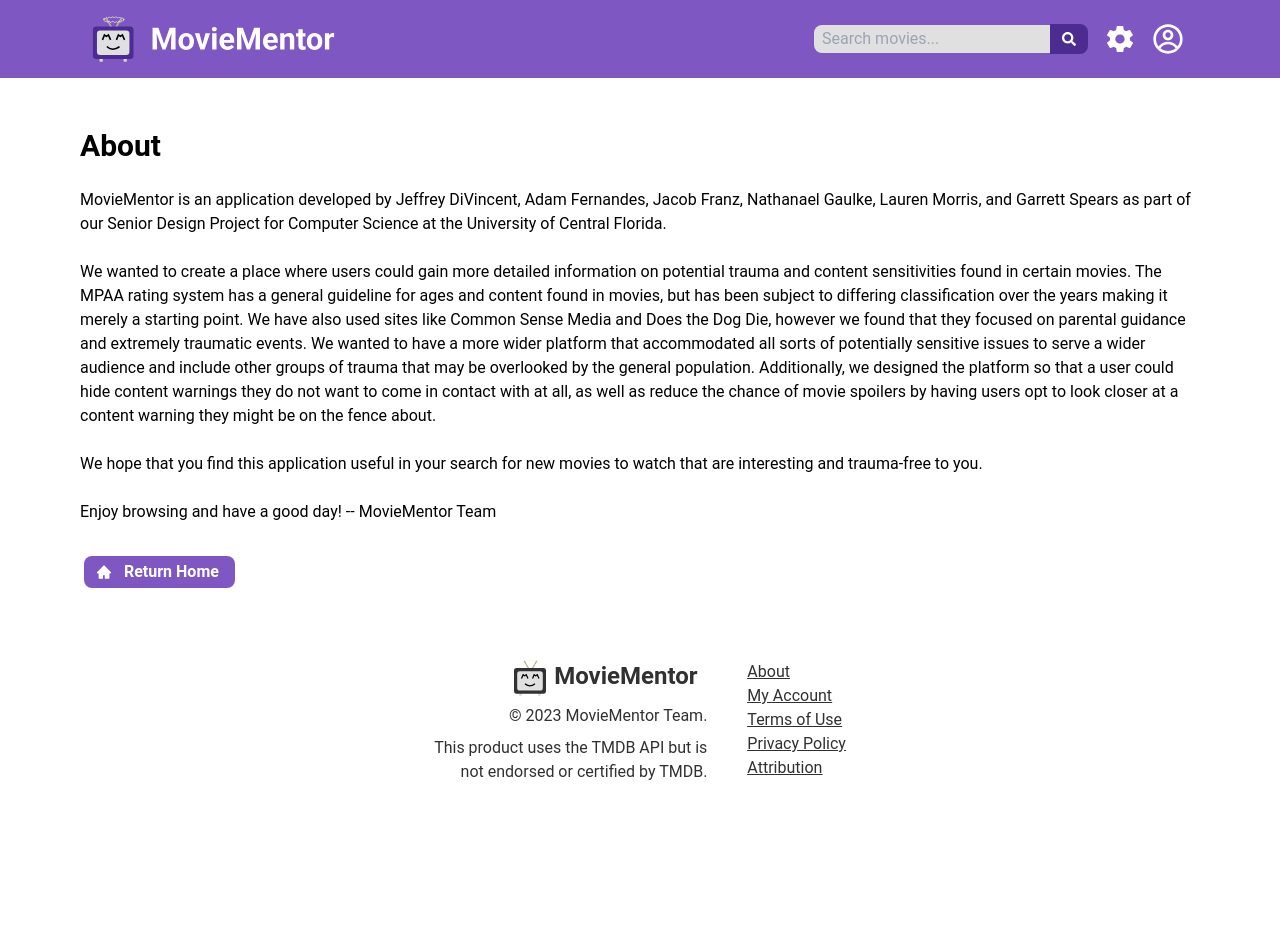
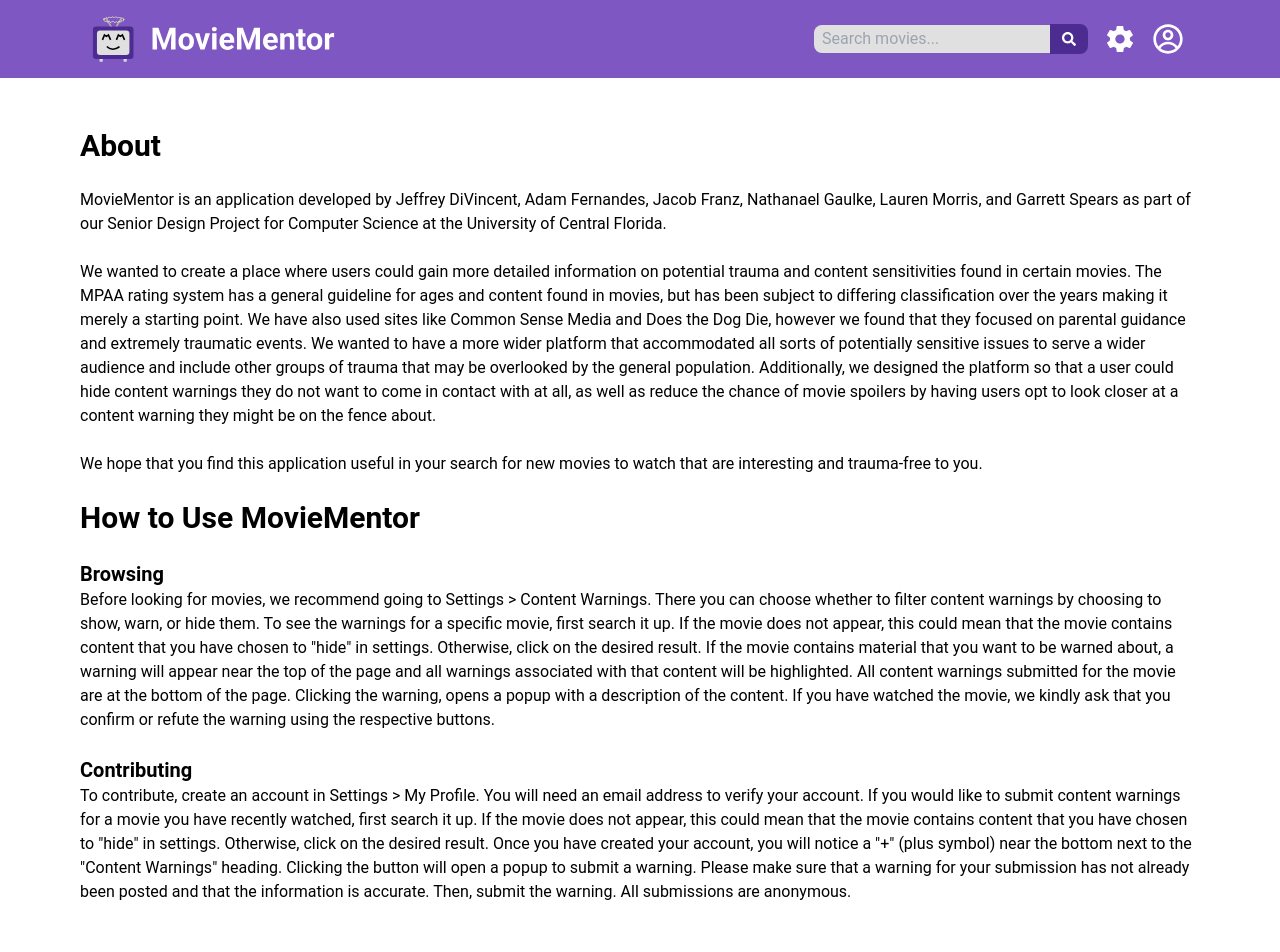
Before and after one commit to ContentWarnings/WebFrontend, a React (Create React App) app: page /about in a window 1280 px wide. Shown: the top 952 px of the page. Before the commit the page ends 800 px from the top, so only its background shows below. Built offline with nearby package versions, Linux system fonts and the light colour scheme; no server answers.

Commit message:
Add user instructions to about page

```diff
--- a/src/pages/About.tsx
+++ b/src/pages/About.tsx
@@ -7,14 +7,14 @@ function AboutPage() {
       <div className="mt-5 text-dark-3 dark:text-light-1">
         <h1 className="text-3xl font-bold">About</h1>
         <br />
-        <p className="text-1xl">
+        <p>
           MovieMentor is an application developed by Jeffrey DiVincent, Adam
           Fernandes, Jacob Franz, Nathanael Gaulke, Lauren Morris, and Garrett
           Spears as part of our Senior Design Project for Computer Science at
           the University of Central Florida.
         </p>
         <br />
-        <p className="text-1xl">
+        <p>
           We wanted to create a place where users could gain more detailed
           information on potential trauma and content sensitivities found in
           certain movies. The MPAA rating system has a general guideline for
@@ -32,14 +32,47 @@ function AboutPage() {
           might be on the fence about.
         </p>
         <br />
-        <p className="text-1xl">
+        <p>
           We hope that you find this application useful in your search for new
           movies to watch that are interesting and trauma-free to you.
         </p>
         <br />
-        <p className="text-1xl">
-          Enjoy browsing and have a good day! -- MovieMentor Team
+        <h1 className="text-3xl font-bold">How to Use MovieMentor</h1>
+        <br />
+        <h2 className="text-xl font-bold">Browsing</h2>
+        <p>
+          Before looking for movies, we recommend going to Settings &gt; Content
+          Warnings. There you can choose whether to filter content warnings by
+          choosing to show, warn, or hide them. To see the warnings for a
+          specific movie, first search it up. If the movie does not appear, this
+          could mean that the movie contains content that you have chosen to
+          "hide" in settings. Otherwise, click on the desired result. If the
+          movie contains material that you want to be warned about, a warning
+          will appear near the top of the page and all warnings associated with
+          that content will be highlighted. All content warnings submitted for
+          the movie are at the bottom of the page. Clicking the warning, opens a
+          popup with a description of the content. If you have watched the
+          movie, we kindly ask that you confirm or refute the warning using the
+          respective buttons.
         </p>
+        <br />
+        <h2 className="text-xl font-bold">Contributing</h2>
+        <p>
+          To contribute, create an account in Settings &gt; My Profile. You will
+          need an email address to verify your account. If you would like to
+          submit content warnings for a movie you have recently watched, first
+          search it up. If the movie does not appear, this could mean that the
+          movie contains content that you have chosen to "hide" in settings.
+          Otherwise, click on the desired result. Once you have created your
+          account, you will notice a "+" (plus symbol) near the bottom next to
+          the "Content Warnings" heading. Clicking the button will open a popup
+          to submit a warning. Please make sure that a warning for your
+          submission has not already been posted and that the information is
+          accurate. Then, submit the warning. All submissions are anonymous.
+        </p>
+        <br />
+        <br />
+        <p>Enjoy browsing and have a good day! -- MovieMentor Team</p>
         <br />
       </div>
       <div className="my-2 flex items-center">
```
Also changed, not shown: public/privacypolicy2.html (+1 -1 lines), src/MarkDown/About.md (+10 -0 lines).
